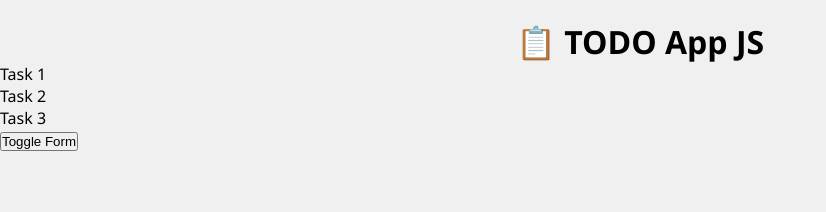
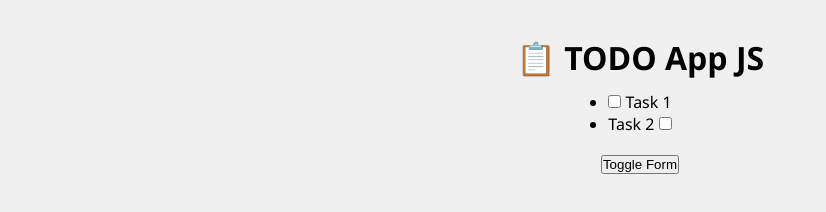
Before and after one commit to SoYuDev/todo-app-js, a website built with Vite: page index.html in a window 1280 px wide. Shown: the whole page, without its empty margins (0-826 px from the left). Built offline with nearby package versions, Linux system fonts and the light colour scheme.

Commit message:
feat: update task list structure

```diff
--- a/index.html
+++ b/index.html
@@ -15,15 +15,23 @@
     </header>
 
     <main>
+      <!-- TASKS SECTION -->
       <section>
-        <ul>
+        <ul id="task-list">
           <!-- TODO: INSERT li elements here with JS -->
-          <li>Task 1</li>
-          <li>Task 2</li>
-          <li>Task 3</li>
+          <li>
+            <input type="checkbox" id="task-1" />
+            <label for="task-1">Task 1</label>
+          </li>
+
+          <li>
+            <label for="task-1">Task 2</label>
+            <input type="checkbox" id="task-2" />
+          </li>
         </ul>
       </section>
 
+      <!-- FORM SECTION -->
       <section class="form-block hidden" id="form-block">
         <form action="">
           <input type="text" placeholder="Enter your task here..." />
--- a/src/main.js
+++ b/src/main.js
@@ -1,5 +1,8 @@
 const formBlock = document.getElementById("form-block");
 const btnToggleForm = document.getElementById("btn-toggle-form");
+
+const listItems = document.querySelectorAll('#task-list li');
+console.log(listItems)
 
 btnToggleForm.addEventListener("click", toggleForm);
 
--- a/src/style.css
+++ b/src/style.css
@@ -5,15 +5,30 @@
 }
 
 body {
-  font-family: 'Segoe UI', Tahoma, Geneva, Verdana, sans-serif;
+  font-family: "Segoe UI", Tahoma, Geneva, Verdana, sans-serif;
   background-color: #f0f0f0;
+}
+
+main {
+  display: flex;
+  flex-direction: column;
+  align-items: center;
+  justify-content: center;
+  gap: 20px;
 }
 
 h1 {
   text-align: center;
-  margin-top: 20px;
+  margin-top: 24px;
+  padding: 12px;
 }
 
 .hidden {
   display: none;
 }
+
+/* Finds checked inputs and applies css to label which is right after the input tag */
+input[type="checkbox"]:checked + label {
+  color: tomato;
+  text-decoration: line-through;
+}
```
